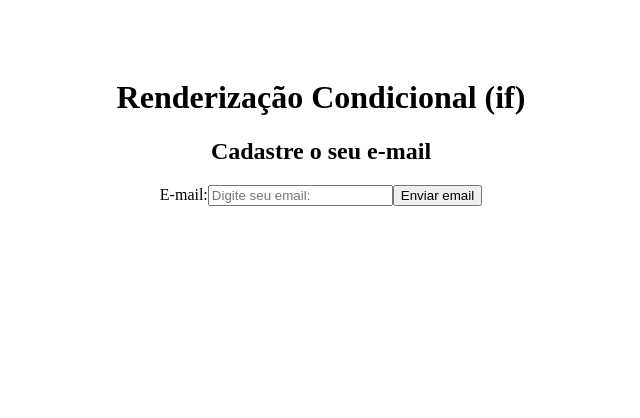
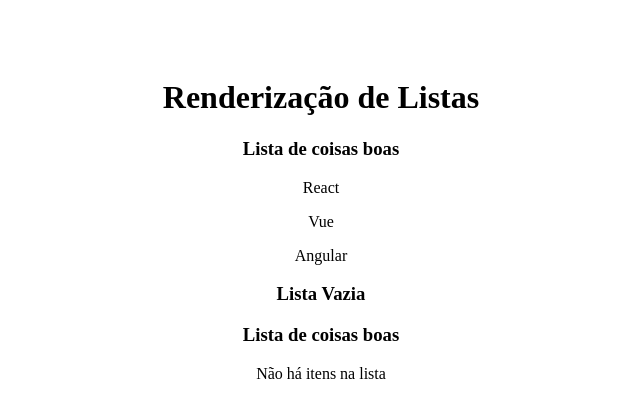
Before and after one commit to Daniel-Penelva/Aprendendo-React-com-JavaScript, a React (Create React App) app: page / in a window 1280 px wide. Shown: the top 418 px of the page, without its empty margins (319-959 px from the left). Built offline with nearby package versions, Linux system fonts and the light colour scheme.

Commit message:
Renderização de listas

```diff
--- a/src/App.js
+++ b/src/App.js
@@ -1,15 +1,19 @@
 import "./App.css";
-import Condicional from "./components/ex6-renderizacao-condicional/condicional";
+import OutraLista from "./components/ex7-renderizacao-listas/OutraLista";
 
 
 function App() {
 
+  const meusItens = ['React', 'Vue', 'Angular']
 
   return (
     <div className="App">
-     <h1>Renderização Condicional (if)</h1>
+      <h1>Renderização de Listas</h1>
 
-     <Condicional/>
+      <OutraLista itens = {meusItens} />
+
+      <h3> Lista Vazia</h3>
+      <OutraLista itens = {[]} />
     </div>
   );
 }
--- /dev/null
+++ b/src/components/ex7-renderizacao-listas/OutraLista.js
@@ -0,0 +1,21 @@
+function OutraLista({ itens }) {
+  return (
+    <>
+      <h3>Lista de coisas boas</h3>
+      {itens.length > 0 ? (
+        itens.map((item, index) => <p key={index}>{item}</p>)
+      ) : (
+        <p> Não há itens na lista</p>
+      )}
+    </>
+  );
+}
+
+export default OutraLista;
+
+/*
+Condição if e else:
+
+itens.lenght > 0 ? (<codigo>>) : (<codigo>)
+
+*/
```
Also changed, not shown: 1 other file (tests, documents, lock files or other folders).
